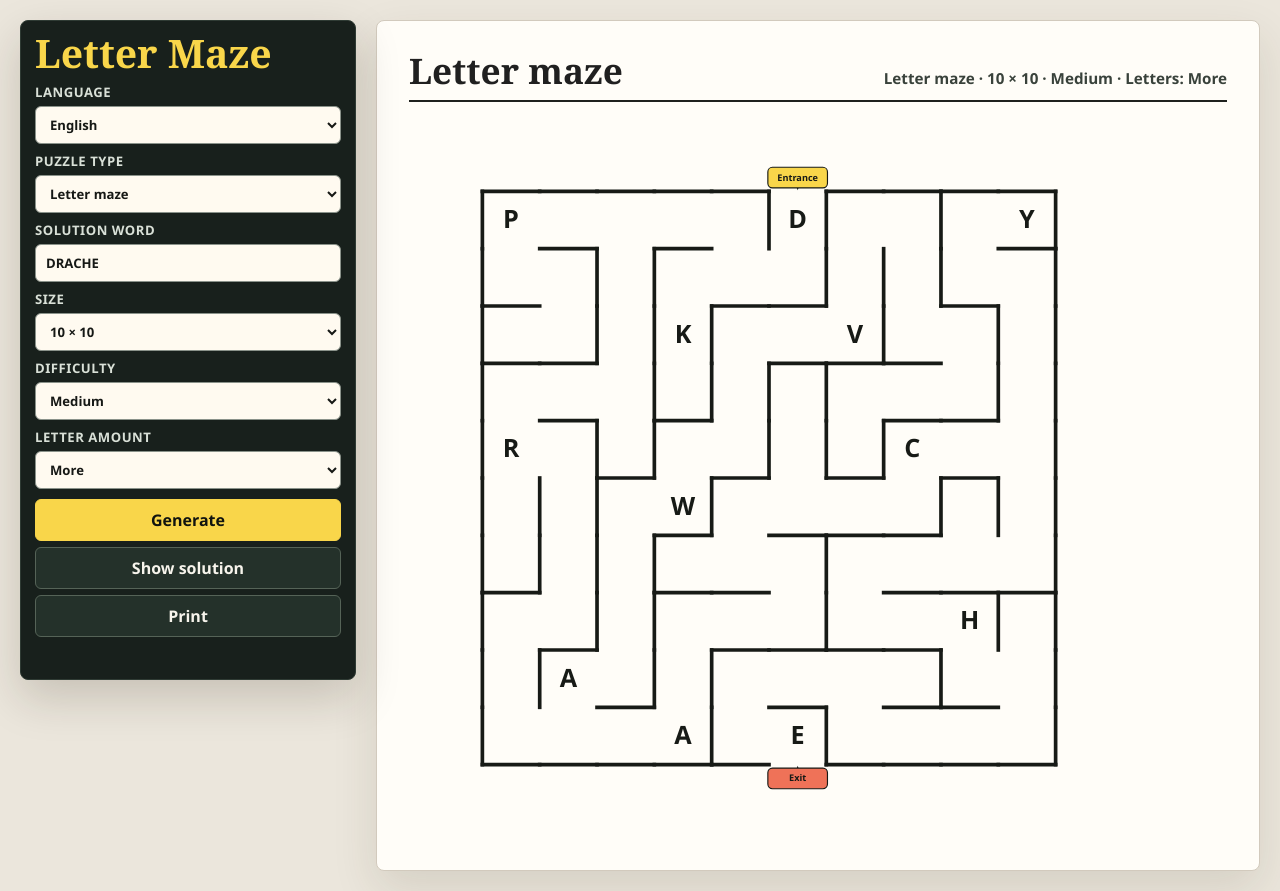
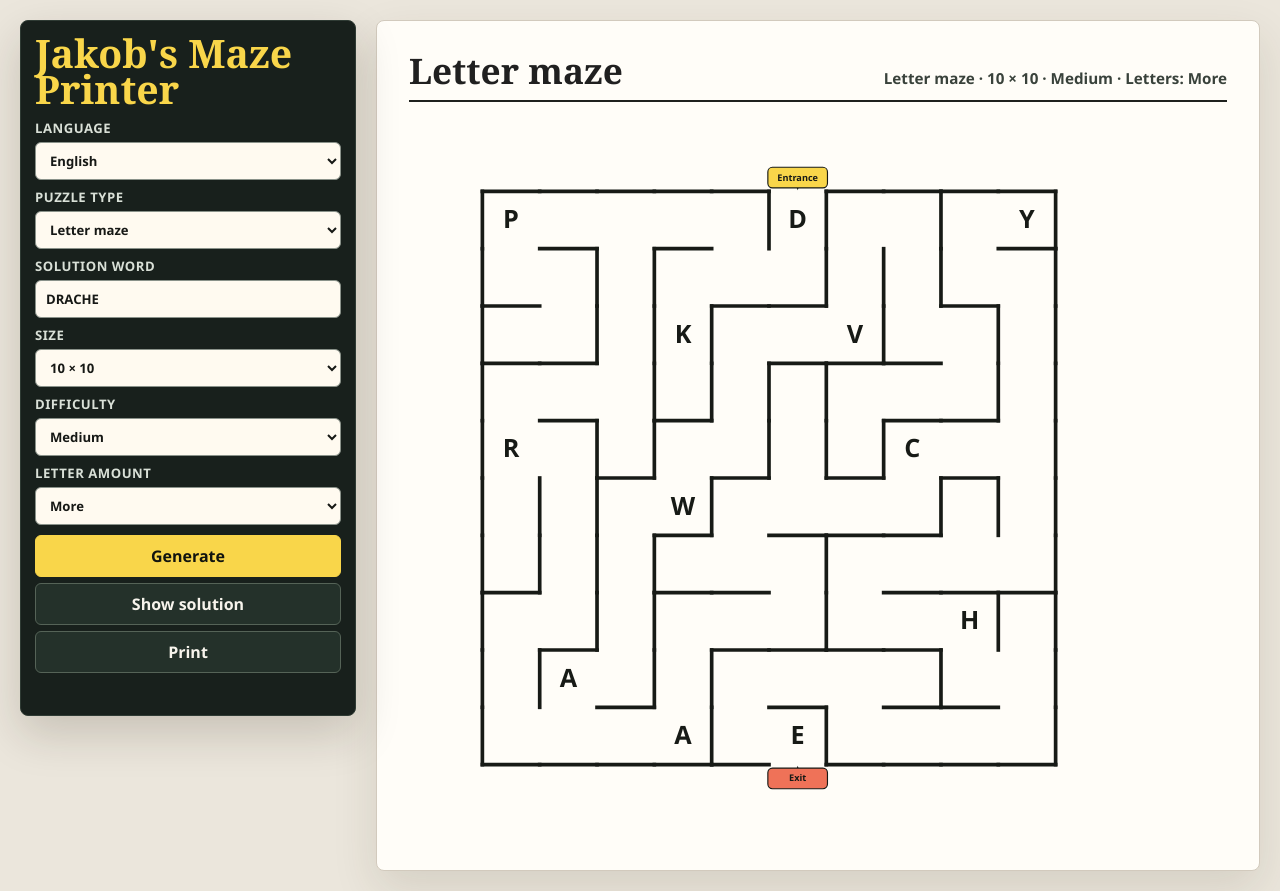
Before and after one commit to christophsturm/jakobs-labyrinth, a website built with Vite: page index.html in a window 1280 px wide. Built offline with nearby package versions, Linux system fonts and the light colour scheme.

Commit message:
Rename app as maze printer

```diff
--- a/index.html
+++ b/index.html
@@ -3,7 +3,7 @@
   <head>
     <meta charset="utf-8" />
     <meta name="viewport" content="width=device-width, initial-scale=1" />
-    <title>Buchstabenlabyrinth</title>
+    <title>Jakobs Labyrinth Drucker</title>
 
     <style>
       :root {
@@ -318,7 +318,7 @@
   <body>
     <div class="app">
       <aside id="controls" class="controls" aria-label="Einstellungen">
-        <h1 id="screen-title" class="screen-title">Buchstaben&shy;labyrinth</h1>
+        <h1 id="screen-title" class="screen-title">Jakobs Labyrinth Drucker</h1>
 
         <div class="control-group">
           <label>
@@ -383,7 +383,7 @@
 
       <main class="worksheet">
         <header class="sheet-header">
-          <h1 id="print-title" class="print-title">Buchstabenlabyrinth</h1>
+          <h1 id="print-title" class="print-title">Labyrinth</h1>
           <div id="worksheet-meta" class="worksheet-meta"></div>
         </header>
         <div class="print-fields" aria-hidden="true">
--- a/main.ts
+++ b/main.ts
@@ -263,8 +263,8 @@ const languageConfigs: Record<PuzzleLanguage, LanguageConfig> = {
     alphabet,
     labels: {
       htmlLang: "de",
-      appTitle: "Buchstabenlabyrinth",
-      screenTitle: "Buchstaben\u00adlabyrinth",
+      appTitle: "Jakobs Labyrinth Drucker",
+      screenTitle: "Jakobs Labyrinth Drucker",
       controlsLabel: "Einstellungen",
       languageField: "Sprache",
       kindField: "Variante",
@@ -290,7 +290,7 @@ const languageConfigs: Record<PuzzleLanguage, LanguageConfig> = {
       wordTooLongMaze: "Das Wort ist zu lang für dieses Labyrinth.",
       mazeGenerationFailed: "Das Labyrinth konnte nicht erzeugt werden.",
       puzzleKinds: {
-        maze: "Buchstabenlabyrinth",
+        maze: "Labyrinth",
         wordSearch: "Wortsuchbild",
       },
       difficulties: {
@@ -322,8 +322,8 @@ const languageConfigs: Record<PuzzleLanguage, LanguageConfig> = {
     alphabet: baseAlphabet,
     labels: {
       htmlLang: "en",
-      appTitle: "Letter Maze",
-      screenTitle: "Letter Maze",
+      appTitle: "Jakob's Maze Printer",
+      screenTitle: "Jakob's Maze Printer",
       controlsLabel: "Settings",
       languageField: "Language",
       kindField: "Puzzle type",
@@ -380,8 +380,8 @@ const languageConfigs: Record<PuzzleLanguage, LanguageConfig> = {
     alphabet: baseAlphabet,
     labels: {
       htmlLang: "it",
-      appTitle: "Labirinto di lettere",
-      screenTitle: "Labirinto di lettere",
+      appTitle: "Stampante per labirinti di Jakob",
+      screenTitle: "Stampante per labirinti di Jakob",
       controlsLabel: "Impostazioni",
       languageField: "Lingua",
       kindField: "Tipo",
@@ -439,8 +439,8 @@ const languageConfigs: Record<PuzzleLanguage, LanguageConfig> = {
     alphabet: baseAlphabet,
     labels: {
       htmlLang: "fr",
-      appTitle: "Labyrinthe de lettres",
-      screenTitle: "Labyrinthe de lettres",
+      appTitle: "Imprimante de labyrinthes de Jakob",
+      screenTitle: "Imprimante de labyrinthes de Jakob",
       controlsLabel: "Réglages",
       languageField: "Langue",
       kindField: "Type",
--- a/package.json
+++ b/package.json
@@ -1,5 +1,5 @@
 {
-  "name": "buchstabenlabyrinth",
+  "name": "jakobs-labyrinth-drucker",
   "version": "0.1.0",
   "private": true,
   "type": "module",
```
Also changed, not shown: README.md.
